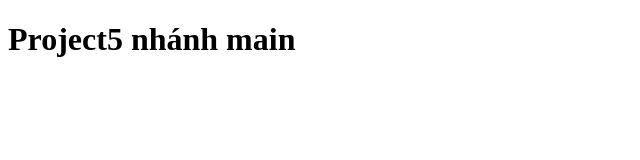
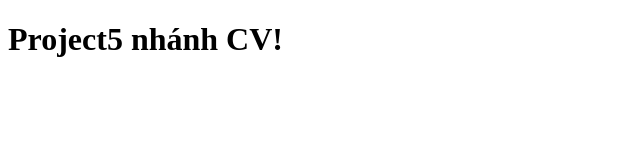
Before and after one commit to vanduy2510/duan5, a plain HTML site: page index.html in a window 1280 px wide. Shown: the full height of the page, 0-640 px from the left. Drawn offline with Linux system fonts and the light colour scheme.

Commit message:
cv1 commit lan 1

```diff
--- a/index.html
+++ b/index.html
@@ -6,6 +6,6 @@
     <title>Project5</title>
   </head>
   <body>
-    <h1>Project5 nhánh main</h1>
+    <h1>Project5 nhánh CV!</h1>
   </body>
 </html>
```
